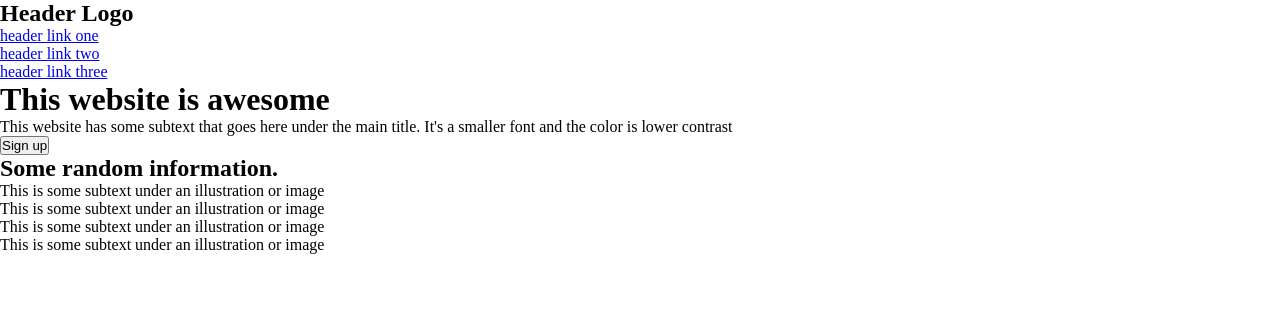
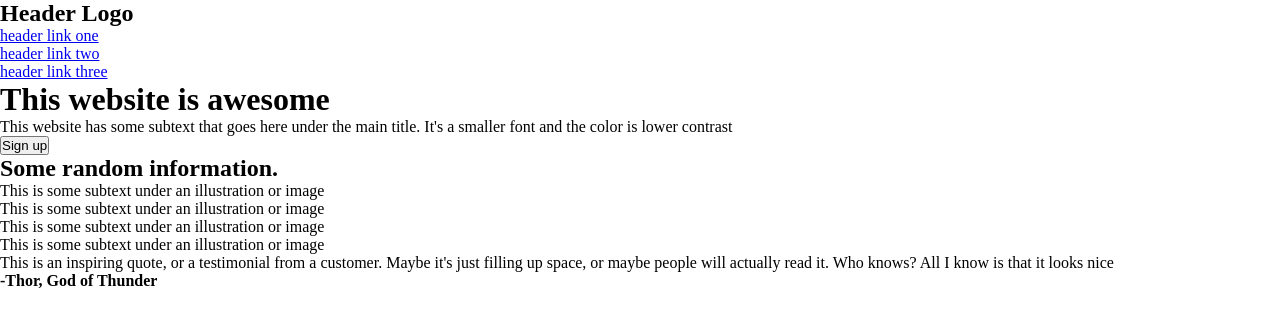
Before and after one commit to Gioant/odin-landingPage, a plain HTML site: page index.html in a window 1280 px wide. Drawn offline with Linux system fonts and the light colour scheme.

Commit message:
added a div section for a blockquote

```diff
--- a/index.html
+++ b/index.html
@@ -51,6 +51,12 @@
         </div>
     </div>
 
+    <div class="quote">
+        <p>This is an inspiring quote, or a testimonial from a customer.
+            Maybe it's just filling up space, or maybe people will actually read it. Who knows? All I know is that it looks nice
+        </p>
+        <b>-Thor, God of Thunder</b>
+    </div>
 </div>
 </body>
 </html>
```
